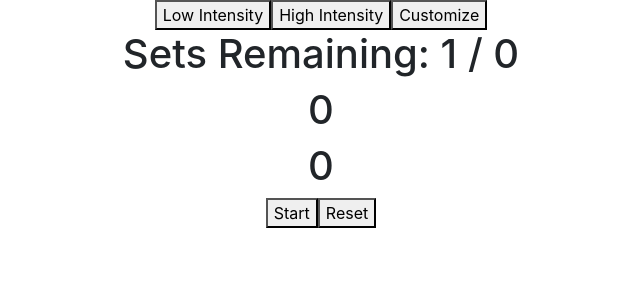
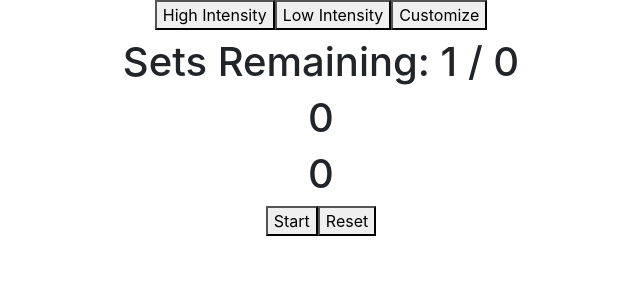
Before and after one commit to asabogal/interval-training-timer, a React (Create React App) app in the folder client/: page / in a window 1280 px wide. Shown: the top 300 px of the page, without its empty margins (319-959 px from the left). Built offline with nearby package versions, Linux system fonts and the light colour scheme.

Commit message:
display workout name; fix settings buttons names

```diff
--- a/client/src/components/Timer/TimerSettings.js
+++ b/client/src/components/Timer/TimerSettings.js
@@ -6,8 +6,8 @@ const TimerSettings = (props) => {
 
   return (
     <div>
-      <button onClick={setHighIntensity}>Low Intensity</button>
-      <button onClick={setLowIntensity}>High Intensity</button>
+      <button onClick={setHighIntensity}>High Intensity</button>
+      <button onClick={setLowIntensity}>Low Intensity</button>
       <button >Customize</button>
       {/* // add customizations! */}
     </div>
--- a/client/src/containers/Timer.js
+++ b/client/src/containers/Timer.js
@@ -17,8 +17,9 @@ class Timer extends React.Component {
       running_time: 0
     };
 
-    //// DEFAULT BUTTON SETTINGS ////
+//// DEFAULT BUTTON SETTINGS ////
 
+  // refactor settings? ; put in their own file?
     this.highIntensitySettings = {
       name: 'High Intensity',
       sets: 20,
@@ -50,8 +51,7 @@ class Timer extends React.Component {
     }
   }
 
-
-//// TIMER SETTINGS ////
+  //// TIMER SETTINGS ////
 
   setLowIntensity = () => {
     this.setState(this.lowIntensitySettings)
@@ -61,7 +61,7 @@ class Timer extends React.Component {
     this.setState(this.highIntensitySettings)
   }
 
-  //// TIMER CONTROLS /////
+//// TIMER CONTROLS /////
 
   handleStartStop = () => {
     if (!this.state.running) {
@@ -125,9 +125,14 @@ class Timer extends React.Component {
     })
   }
 
+  // handleResetTimer = () => {
+  //   this.stopTimer()
+  //   console.log("initial state is:", this.initialState)
+  // }
+
   render() {
     console.log(this.state)
-    const { rest, interval, sets, running, running_sets } = this.state
+    const { name, rest, interval, sets, running, running_sets } = this.state
 
     return (
       <div>
@@ -135,12 +140,13 @@ class Timer extends React.Component {
           setHighIntensity={this.setHighIntensity}
           setLowIntensity={this.setLowIntensity}
         />
+        <h1>{name}</h1>
         <h1>Sets Remaining: {running_sets + 1} / {sets}</h1>
         <h1>{rest}</h1>
         <h1>{interval}</h1>
 
         <button onClick={this.handleStartStop}>{running ? 'Stop' : 'Start'}</button>
-        <button>Reset</button>
+        <button onClick={this.handleResetTimer}>Reset</button>
 
         {/*
         <TimerDisplay/>
```
